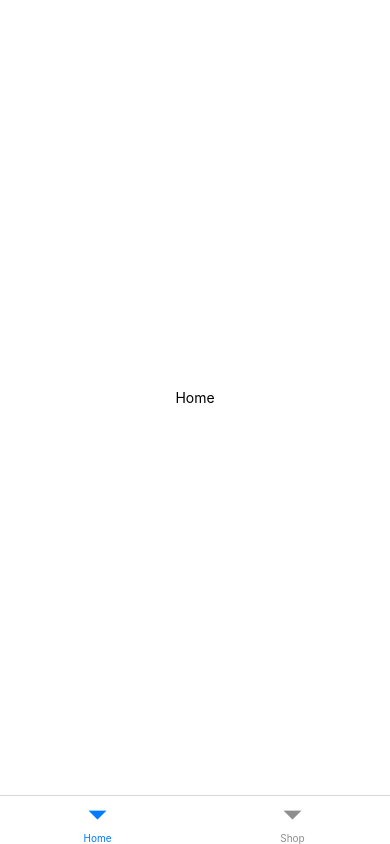
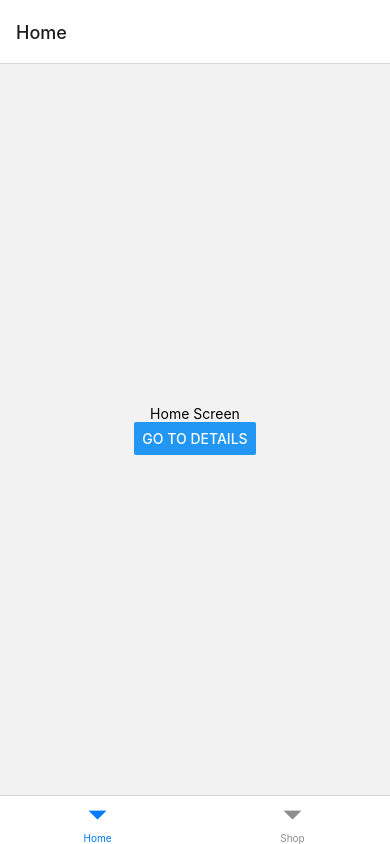
Before and after one commit to asandler77/shop, a React Native app: screen /Home in a window 390 px wide. Built offline with nearby package versions, Linux system fonts and the light colour scheme.

Commit message:
Navigation working perfect.

```diff
--- a/App.tsx
+++ b/App.tsx
@@ -5,7 +5,9 @@
 import {appTheme} from './src/constants/Colors';
 import {Provider} from 'react-redux';
 import {store} from './src/store/store';
-
+import {EntryPoint} from './src/pages/EntryPoint/EntryPoint';
+import {Home} from './src/tabs/home/Home';
+import {AuthNavigator} from "./src/navigation/AuthNavigator";
 
 const App = () => {
   return (
--- a/babel.config.js
+++ b/babel.config.js
@@ -1,3 +1,4 @@
 module.exports = {
   presets: ['module:metro-react-native-babel-preset'],
+  plugins: ['react-native-reanimated/plugin'],
 };
--- a/package.json
+++ b/package.json
@@ -20,6 +20,8 @@
     "react": "18.0.0",
     "react-hook-form": "^7.34.0",
     "react-native": "0.69.3",
+    "react-native-gesture-handler": "^2.5.0",
+    "react-native-reanimated": "^2.9.1",
     "react-native-safe-area-context": "^4.3.1",
     "react-native-screens": "^3.15.0",
     "react-redux": "^8.0.2"
--- a/src/constants/Colors.ts
+++ b/src/constants/Colors.ts
@@ -20,6 +20,6 @@
     ...DefaultTheme,
     colors: {
         ...DefaultTheme.colors,
-        background: 'transparent',
+        // background: 'transparent',
     },
 };
--- a/src/navigation/AppNavigator.tsx
+++ b/src/navigation/AppNavigator.tsx
@@ -2,23 +2,20 @@
 import {createNativeStackNavigator} from '@react-navigation/native-stack';
 import {EntryPoint} from '../pages/EntryPoint/EntryPoint';
 import {AuthNavigator} from './AuthNavigator';
+import {createStackNavigator} from '@react-navigation/stack';
 
 export const AppNavigator = () => {
   const [isAuthenticated, setIsAuthenticated] = useState(true);
-  const RootStack = createNativeStackNavigator();
+  const RootStack = createStackNavigator();
 
   return (
     <RootStack.Navigator screenOptions={{headerShown: false}}>
       {isAuthenticated ? (
         <>
-          <RootStack.Group>
-            <RootStack.Screen name={'EntryPoint'} component={EntryPoint} />
-          </RootStack.Group>
+          <RootStack.Screen name={'EntryPoint'} component={EntryPoint} />
         </>
       ) : (
-        <RootStack.Group>
-          <RootStack.Screen name={'AuthNavigator'} component={AuthNavigator} />
-        </RootStack.Group>
+        <RootStack.Screen name={'AuthNavigator'} component={AuthNavigator} />
       )}
     </RootStack.Navigator>
   );
--- a/src/pages/EntryPoint/MobileAndInternetButtons.tsx
+++ b/src/pages/EntryPoint/MobileAndInternetButtons.tsx
@@ -4,15 +4,16 @@
 import {LineHeight, Spacing} from '../../constants/UiSize';
 import {useAppDispatch, useAppSelector} from '../../hooks/redux';
 import {fetchShopData} from '../../store/reducers/ActionCreators';
-import {useNavigation} from '@react-navigation/native';
 
 export const MobileAndInternetButtons = ({navigation}) => {
   const dispatch = useAppDispatch();
+  // const {shopData, isLoading, error} = useAppSelector(state => state.shop);
+
 
   const onMobilePress = () => {
     dispatch(fetchShopData());
 
-    navigation.navigate('MobileDetails');
+   navigation.navigate('MobileDetails');
   };
 
   return (
--- a/src/tabs/home/Home.tsx
+++ b/src/tabs/home/Home.tsx
@@ -1,10 +1,43 @@
-import React from 'react';
-import {Text, View} from 'react-native';
+// In App.js in a new project
 
-export const Home = () => {
-  return (
-    <View style={{flex: 1, alignItems: 'center', justifyContent: 'center'}}>
-      <Text>Home</Text>
-    </View>
-  );
-};
+import * as React from 'react';
+import {View, Text, Button} from 'react-native';
+import { NavigationContainer } from '@react-navigation/native';
+import { createNativeStackNavigator } from '@react-navigation/native-stack';
+
+function HomeScreen({ navigation }) {
+    return (
+        <View style={{ flex: 1, alignItems: 'center', justifyContent: 'center' }}>
+            <Text>Home Screen</Text>
+            <Button
+                title="Go to Details"
+                onPress={() => navigation.navigate('Details')}
+            />
+        </View>
+    );
+}
+
+function DetailsScreen({ navigation }) {
+    return (
+        <View style={{ flex: 1, alignItems: 'center', justifyContent: 'center' }}>
+            <Text>Details Screen</Text>
+            <Button
+                title="Go to Details... again"
+                onPress={() => navigation.push('Details')}
+            />
+            <Button title="Go to Home" onPress={() => navigation.navigate('Home')} />
+            <Button title="Go back" onPress={() => navigation.goBack()} />
+        </View>
+    );
+}
+
+const Stack = createNativeStackNavigator();
+
+export const Home=()=> {
+    return (
+        <Stack.Navigator initialRouteName="Home">
+            <Stack.Screen name="Home" component={HomeScreen} />
+            <Stack.Screen name="Details" component={DetailsScreen} />
+        </Stack.Navigator>
+    );
+}
```
Also changed, not shown: basicapp..backup.tsx (added, +47 -0 lines), 3 other files (tests, documents, lock files or other folders).
